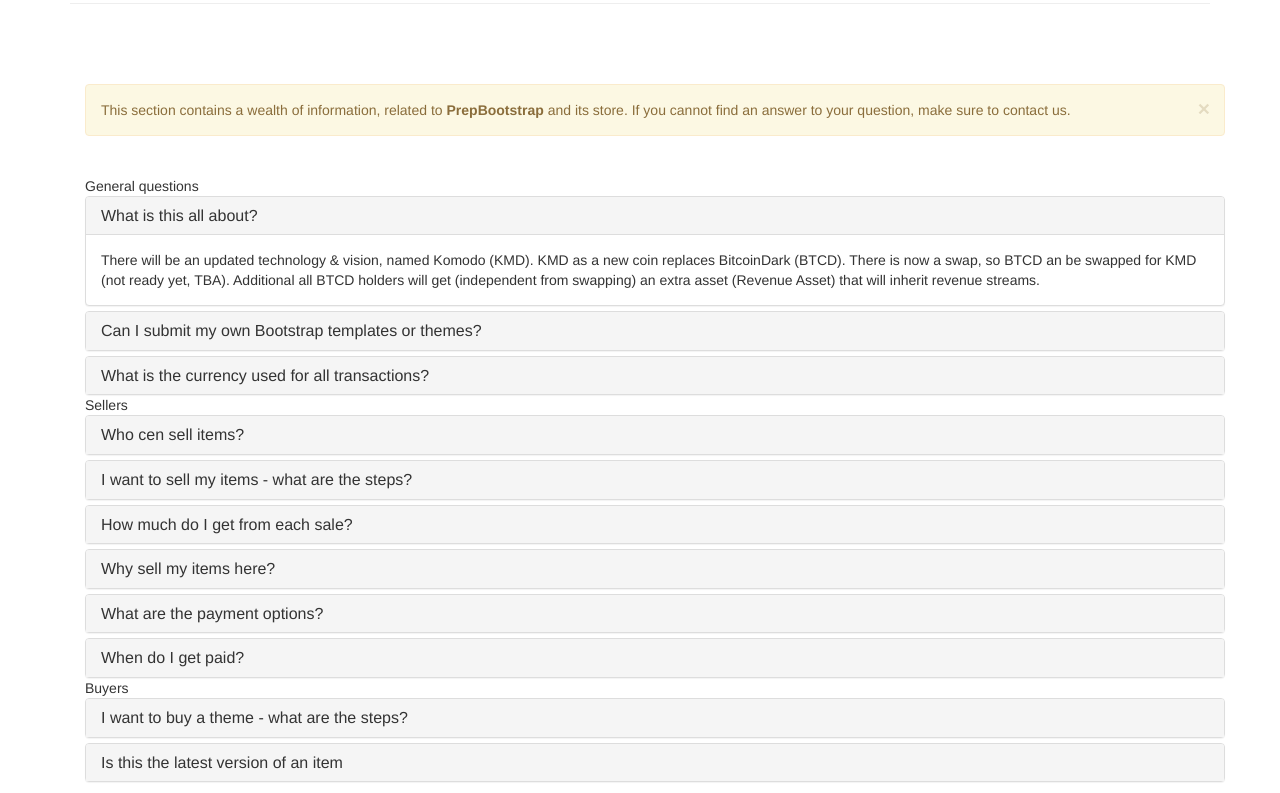
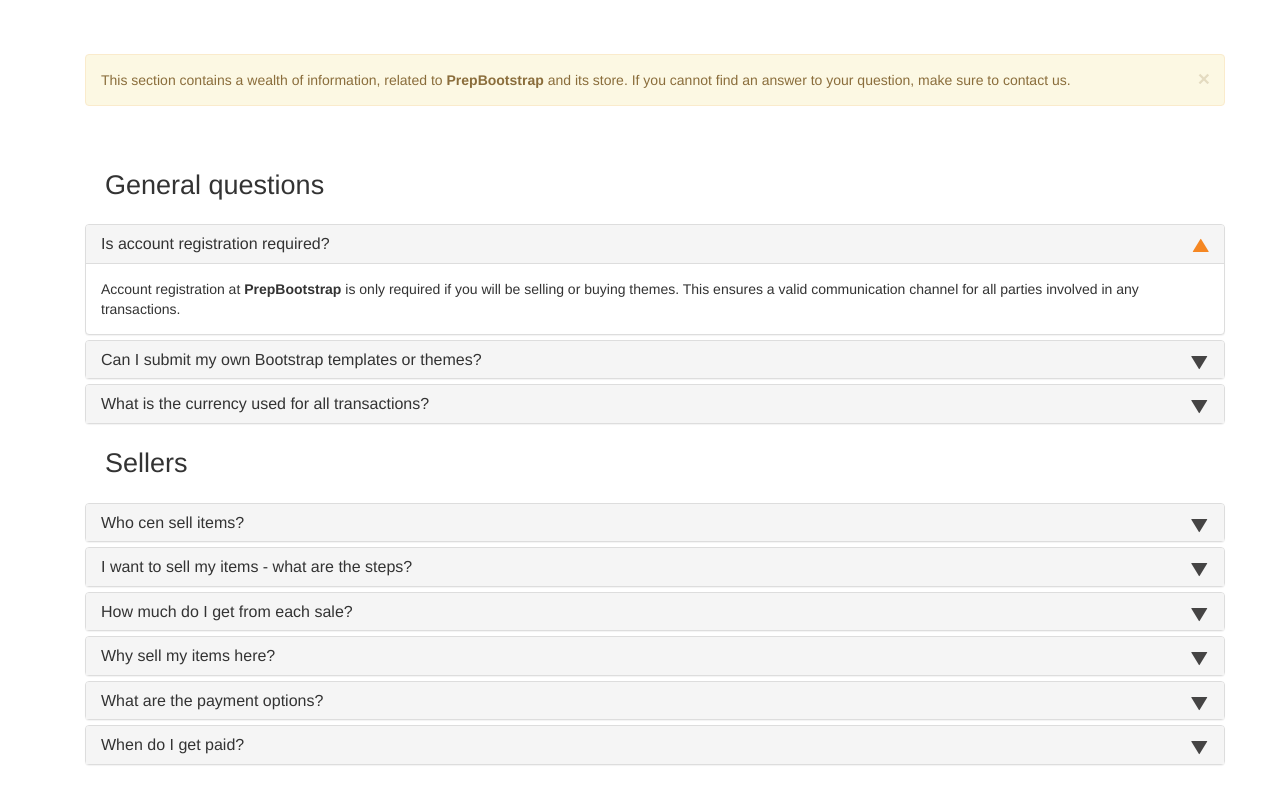
Before and after one commit to kolobus/komodo.ninja, a plain HTML site: page faq/index.html in a window 1280 px wide. Shown: the part 126-919 px from the top of the page. Drawn offline with Linux system fonts and the light colour scheme.

Commit message:
Update index.html

```diff
--- a/faq/index.html
+++ b/faq/index.html
@@ -10,58 +10,92 @@
 
     <script type="text/javascript" src="js/jquery-1.10.2.min.js"></script>
     <script type="text/javascript" src="bootstrap/js/bootstrap.min.js"></script>
-</head><p>Bootstrap FAQ Template | PrepBootstrap</p>
-<script src="js/jquery-1.10.2.min.js" type="text/javascript"></script>
-<script src="bootstrap/js/bootstrap.min.js" type="text/javascript"></script>
+</head>
+<body>
+
 <div class="container">
+
 <div class="page-header">
     <h1>Bootstrap FAQ <small>Bootsrap Frequently Asked Questions</small></h1>
 </div>
+
 <!-- Bootstrap FAQ - START -->
-<div class="container"><br /> <br /> <br />
-<div class="alert alert-warning alert-dismissible"><button class="close" type="button" data-dismiss="alert">&times;<span class="sr-only">Close</span></button> This section contains a wealth of information, related to <strong>PrepBootstrap</strong> and its store. If you cannot find an answer to your question, make sure to contact us.</div>
+<div class="container">
     <br />
-<div id="accordion" class="panel-group">
+    <br />
+    <br />
+
+    <div class="alert alert-warning alert-dismissible" role="alert">
+        <button type="button" class="close" data-dismiss="alert"><span aria-hidden="true">&times;</span><span class="sr-only">Close</span></button>
+        This section contains a wealth of information, related to <strong>PrepBootstrap</strong> and its store. If you cannot find an answer to your question,
+        make sure to contact us.
+    </div>
+
+    <br />
+
+    <div class="panel-group" id="accordion">
         <div class="faqHeader">General questions</div>
         <div class="panel panel-default">
             <div class="panel-heading">
-<h4 class="panel-title"><a class="accordion-toggle" href="#collapseOne" data-toggle="collapse" data-parent="#accordion"><span data-sheets-value="{&quot;1&quot;:2,&quot;2&quot;:&quot;What is this all about?&quot;}" data-sheets-userformat="{&quot;2&quot;:769,&quot;3&quot;:{&quot;1&quot;:0},&quot;11&quot;:4,&quot;12&quot;:0}">What is this all about?</span></a></h4>
+                <h4 class="panel-title">
+                    <a class="accordion-toggle" data-toggle="collapse" data-parent="#accordion" href="#collapseOne">Is account registration required?</a>
+                </h4>
             </div>
             <div id="collapseOne" class="panel-collapse collapse in">
-<div class="panel-body"><span data-sheets-value="{&quot;1&quot;:2,&quot;2&quot;:&quot;There will be an updated technology &amp; vision, named Komodo (KMD). KMD as a new coin replaces BitcoinDark (BTCD). There is now a swap, so BTCD an be swapped for KMD (not ready yet, TBA). Additional all BTCD holders will get (independent from swapping) an extra asset (Revenue Asset) that will inherit revenue streams. &quot;}" data-sheets-userformat="{&quot;2&quot;:769,&quot;3&quot;:{&quot;1&quot;:0},&quot;11&quot;:4,&quot;12&quot;:0}">There will be an updated technology &amp; vision, named Komodo (KMD). KMD as a new coin replaces BitcoinDark (BTCD). There is now a swap, so BTCD an be swapped for KMD (not ready yet, TBA). Additional all BTCD holders will get (independent from swapping) an extra asset (Revenue Asset) that will inherit revenue streams. </span></div>
+                <div class="panel-body">
+                    Account registration at <strong>PrepBootstrap</strong> is only required if you will be selling or buying themes.
+                    This ensures a valid communication channel for all parties involved in any transactions.
+                </div>
             </div>
         </div>
         <div class="panel panel-default">
             <div class="panel-heading">
-<h4 class="panel-title"><a class="accordion-toggle collapsed" href="#collapseTen" data-toggle="collapse" data-parent="#accordion">Can I submit my own Bootstrap templates or themes?</a></h4>
+                <h4 class="panel-title">
+                    <a class="accordion-toggle collapsed" data-toggle="collapse" data-parent="#accordion" href="#collapseTen">Can I submit my own Bootstrap templates or themes?</a>
+                </h4>
             </div>
             <div id="collapseTen" class="panel-collapse collapse">
-<div class="panel-body">A lot of the content of the site has been submitted by the community. Whether it is a commercial element/template/theme or a free one, you are encouraged to contribute. All credits are published along with the resources.</div>
+                <div class="panel-body">
+                    A lot of the content of the site has been submitted by the community. Whether it is a commercial element/template/theme
+                    or a free one, you are encouraged to contribute. All credits are published along with the resources.
+                </div>
             </div>
         </div>
         <div class="panel panel-default">
             <div class="panel-heading">
-<h4 class="panel-title"><a class="accordion-toggle collapsed" href="#collapseEleven" data-toggle="collapse" data-parent="#accordion">What is the currency used for all transactions?</a></h4>
+                <h4 class="panel-title">
+                    <a class="accordion-toggle collapsed" data-toggle="collapse" data-parent="#accordion" href="#collapseEleven">What is the currency used for all transactions?</a>
+                </h4>
             </div>
             <div id="collapseEleven" class="panel-collapse collapse">
-<div class="panel-body">All prices for themes, templates and other items, including each seller's or buyer's account balance are in <strong>USD</strong></div>
+                <div class="panel-body">
+                    All prices for themes, templates and other items, including each seller's or buyer's account balance are in <strong>USD</strong>
                 </div>
             </div>
+        </div>
+
         <div class="faqHeader">Sellers</div>
         <div class="panel panel-default">
             <div class="panel-heading">
-<h4 class="panel-title"><a class="accordion-toggle collapsed" href="#collapseTwo" data-toggle="collapse" data-parent="#accordion">Who cen sell items?</a></h4>
+                <h4 class="panel-title">
+                    <a class="accordion-toggle collapsed" data-toggle="collapse" data-parent="#accordion" href="#collapseTwo">Who cen sell items?</a>
+                </h4>
             </div>
             <div id="collapseTwo" class="panel-collapse collapse">
-<div class="panel-body">Any registed user, who presents a work, which is genuine and appealing, can post it on <strong>PrepBootstrap</strong>.</div>
+                <div class="panel-body">
+                    Any registed user, who presents a work, which is genuine and appealing, can post it on <strong>PrepBootstrap</strong>.
+                </div>
             </div>
         </div>
         <div class="panel panel-default">
             <div class="panel-heading">
-<h4 class="panel-title"><a class="accordion-toggle collapsed" href="#collapseThree" data-toggle="collapse" data-parent="#accordion">I want to sell my items - what are the steps?</a></h4>
+                <h4 class="panel-title">
+                    <a class="accordion-toggle collapsed" data-toggle="collapse" data-parent="#accordion" href="#collapseThree">I want to sell my items - what are the steps?</a>
+                </h4>
             </div>
             <div id="collapseThree" class="panel-collapse collapse">
-<div class="panel-body">The steps involved in this process are really simple. All you need to do is:
+                <div class="panel-body">
+                    The steps involved in this process are really simple. All you need to do is:
                     <ul>
                         <li>Register an account</li>
                         <li>Activate your account</li>
@@ -73,18 +107,26 @@
         </div>
         <div class="panel panel-default">
             <div class="panel-heading">
-<h4 class="panel-title"><a class="accordion-toggle collapsed" href="#collapseFive" data-toggle="collapse" data-parent="#accordion">How much do I get from each sale?</a></h4>
+                <h4 class="panel-title">
+                    <a class="accordion-toggle collapsed" data-toggle="collapse" data-parent="#accordion" href="#collapseFive">How much do I get from each sale?</a>
+                </h4>
             </div>
             <div id="collapseFive" class="panel-collapse collapse">
-<div class="panel-body">Here, at <strong>PrepBootstrap</strong>, we offer a great, 70% rate for each seller, regardless of any restrictions, such as volume, date of entry, etc.</div>
+                <div class="panel-body">
+                    Here, at <strong>PrepBootstrap</strong>, we offer a great, 70% rate for each seller, regardless of any restrictions, such as volume, date of entry, etc.
+                    <br />
+                </div>
             </div>
         </div>
         <div class="panel panel-default">
             <div class="panel-heading">
-<h4 class="panel-title"><a class="accordion-toggle collapsed" href="#collapseSix" data-toggle="collapse" data-parent="#accordion">Why sell my items here?</a></h4>
+                <h4 class="panel-title">
+                    <a class="accordion-toggle collapsed" data-toggle="collapse" data-parent="#accordion" href="#collapseSix">Why sell my items here?</a>
+                </h4>
             </div>
             <div id="collapseSix" class="panel-collapse collapse">
-<div class="panel-body">There are a number of reasons why you should join us:
+                <div class="panel-body">
+                    There are a number of reasons why you should join us:
                     <ul>
                         <li>A great 70% flat rate for your items.</li>
                         <li>Fast response/approval times. Many sites take weeks to process a theme or template. And if it gets rejected, there is another iteration. We have aliminated this, and made the process very fast. It only takes up to 72 hours for a template/theme to get reviewed.</li>
@@ -95,37 +137,96 @@
         </div>
         <div class="panel panel-default">
             <div class="panel-heading">
-<h4 class="panel-title"><a class="accordion-toggle collapsed" href="#collapseEight" data-toggle="collapse" data-parent="#accordion">What are the payment options?</a></h4>
+                <h4 class="panel-title">
+                    <a class="accordion-toggle collapsed" data-toggle="collapse" data-parent="#accordion" href="#collapseEight">What are the payment options?</a>
+                </h4>
             </div>
             <div id="collapseEight" class="panel-collapse collapse">
-<div class="panel-body">The best way to transfer funds is via Paypal. This secure platform ensures timely payments and a secure environment.</div>
+                <div class="panel-body">
+                    The best way to transfer funds is via Paypal. This secure platform ensures timely payments and a secure environment.
+                </div>
             </div>
         </div>
         <div class="panel panel-default">
             <div class="panel-heading">
-<h4 class="panel-title"><a class="accordion-toggle collapsed" href="#collapseNine" data-toggle="collapse" data-parent="#accordion">When do I get paid?</a></h4>
+                <h4 class="panel-title">
+                    <a class="accordion-toggle collapsed" data-toggle="collapse" data-parent="#accordion" href="#collapseNine">When do I get paid?</a>
+                </h4>
             </div>
             <div id="collapseNine" class="panel-collapse collapse">
-<div class="panel-body">Our standard payment plan provides for monthly payments. At the end of each month, all accumulated funds are transfered to your account. The minimum amount of your balance should be at least 70 USD.</div>
+                <div class="panel-body">
+                    Our standard payment plan provides for monthly payments. At the end of each month, all accumulated funds are transfered to your account.
+                    The minimum amount of your balance should be at least 70 USD.
                 </div>
             </div>
+        </div>
+
         <div class="faqHeader">Buyers</div>
         <div class="panel panel-default">
             <div class="panel-heading">
-<h4 class="panel-title"><a class="accordion-toggle collapsed" href="#collapseFour" data-toggle="collapse" data-parent="#accordion">I want to buy a theme - what are the steps?</a></h4>
+                <h4 class="panel-title">
+                    <a class="accordion-toggle collapsed" data-toggle="collapse" data-parent="#accordion" href="#collapseFour">I want to buy a theme - what are the steps?</a>
+                </h4>
             </div>
             <div id="collapseFour" class="panel-collapse collapse">
-<div class="panel-body">Buying a theme on <strong>PrepBootstrap</strong> is really simple. Each theme has a live preview. Once you have selected a theme or template, which is to your liking, you can quickly and securely pay via Paypal. <br /> Once the transaction is complete, you gain full access to the purchased product.</div>
+                <div class="panel-body">
+                    Buying a theme on <strong>PrepBootstrap</strong> is really simple. Each theme has a live preview.
+                    Once you have selected a theme or template, which is to your liking, you can quickly and securely pay via Paypal.
+                    <br />
+                    Once the transaction is complete, you gain full access to the purchased product.
+                </div>
             </div>
         </div>
         <div class="panel panel-default">
             <div class="panel-heading">
-<h4 class="panel-title"><a class="accordion-toggle collapsed" href="#collapseSeven" data-toggle="collapse" data-parent="#accordion">Is this the latest version of an item</a></h4>
+                <h4 class="panel-title">
+                    <a class="accordion-toggle collapsed" data-toggle="collapse" data-parent="#accordion" href="#collapseSeven">Is this the latest version of an item</a>
+                </h4>
             </div>
             <div id="collapseSeven" class="panel-collapse collapse">
-<div class="panel-body">Each item in <strong>PrepBootstrap</strong> is maintained to its latest version. This ensures its smooth operation.</div>
+                <div class="panel-body">
+                    Each item in <strong>PrepBootstrap</strong> is maintained to its latest version. This ensures its smooth operation.
                 </div>
             </div>
         </div>
     </div>
-<!-- Bootstrap FAQ - END --></div>
+</div>
+
+<style>
+    .faqHeader {
+        font-size: 27px;
+        margin: 20px;
+    }
+
+    .panel-heading [data-toggle="collapse"]:after {
+        font-family: 'Glyphicons Halflings';
+        content: "\e072"; /* "play" icon */
+        float: right;
+        color: #F58723;
+        font-size: 18px;
+        line-height: 22px;
+        /* rotate "play" icon from > (right arrow) to down arrow */
+        -webkit-transform: rotate(-90deg);
+        -moz-transform: rotate(-90deg);
+        -ms-transform: rotate(-90deg);
+        -o-transform: rotate(-90deg);
+        transform: rotate(-90deg);
+    }
+
+    .panel-heading [data-toggle="collapse"].collapsed:after {
+        /* rotate "play" icon from > (right arrow) to ^ (up arrow) */
+        -webkit-transform: rotate(90deg);
+        -moz-transform: rotate(90deg);
+        -ms-transform: rotate(90deg);
+        -o-transform: rotate(90deg);
+        transform: rotate(90deg);
+        color: #454444;
+    }
+</style>
+
+<!-- Bootstrap FAQ - END -->
+
+</div>
+
+</body>
+</html>
```
Lines whose indentation alone changed are shown as unchanged.
